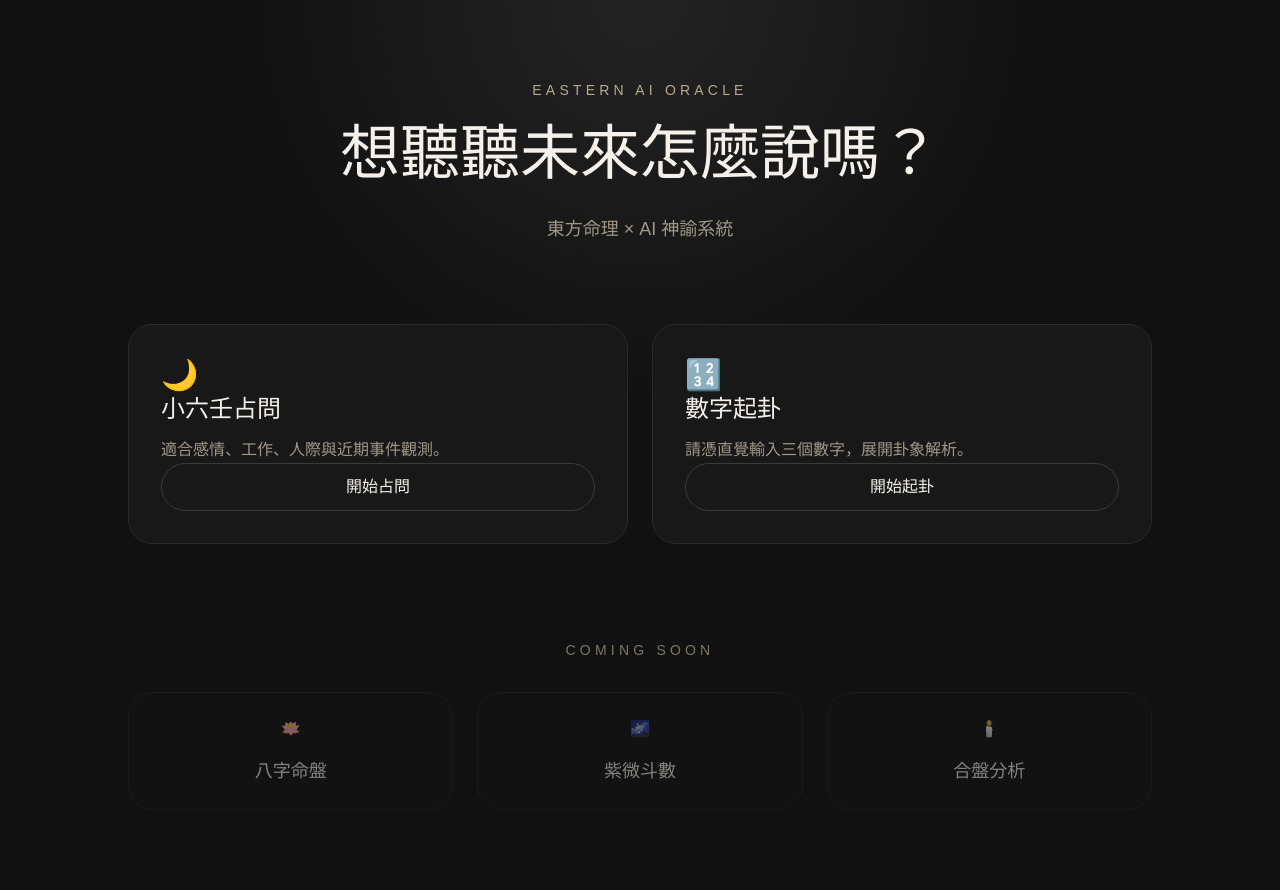
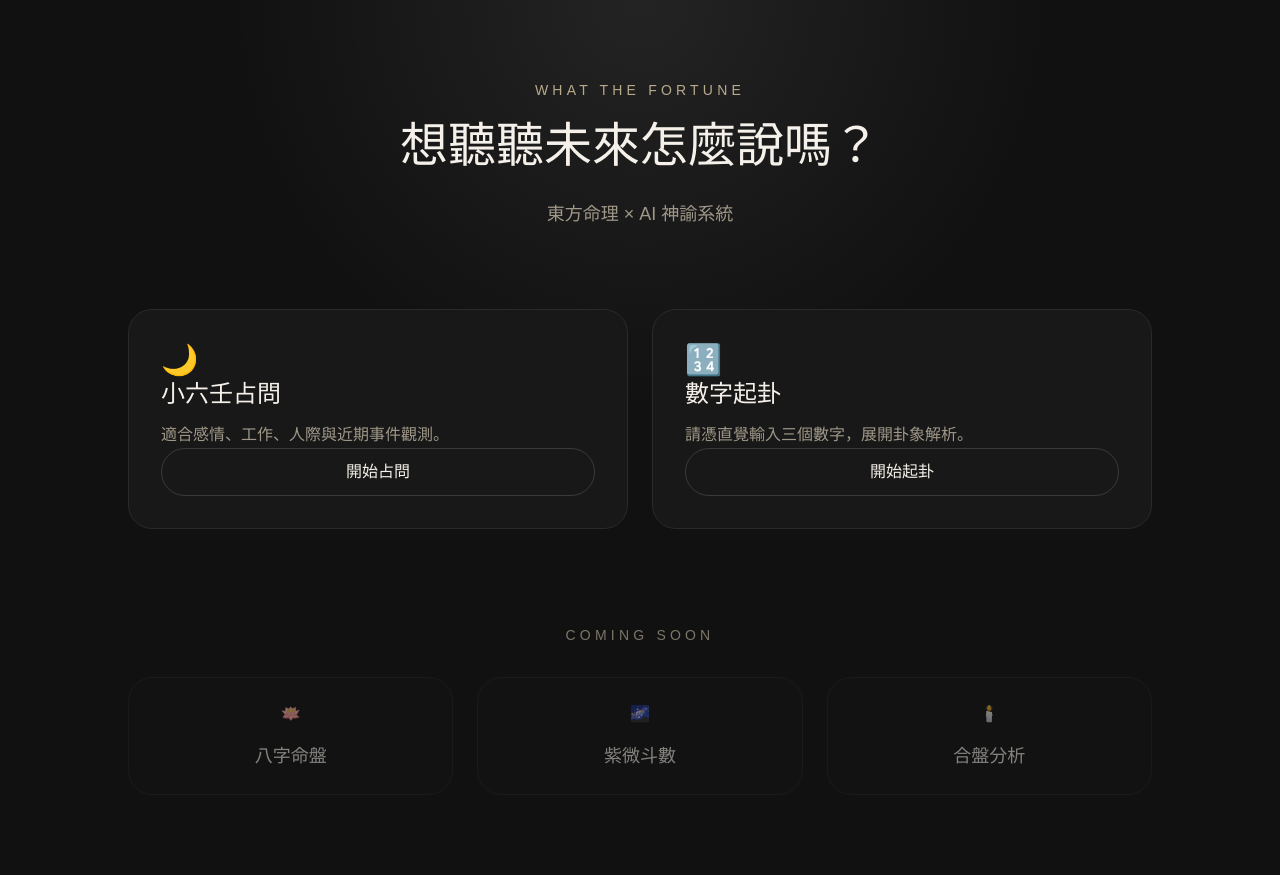
Before and after one commit to vinasum/WTFortune, a Next.js app: page / in a window 1280 px wide. Built offline with nearby package versions, Linux system fonts and the light colour scheme.

Commit message:
Add files via upload

```diff
--- a/app/page.tsx
+++ b/app/page.tsx
@@ -9,10 +9,10 @@
         {/* 標題區 */}
         <div className="text-center max-w-2xl">
           <p className="text-sm tracking-[0.3em] text-[#b8aa8c] mb-4">
-            EASTERN AI ORACLE
+            WHAT THE FORTUNE
           </p>
 
-          <h2 className="text-5xl md:text-6xl font-light leading-tight">
+          <h2 className="text-4xl md:text-5xl font-light leading-tight">
             想聽聽未來怎麼說嗎？
           </h2>
 
```
